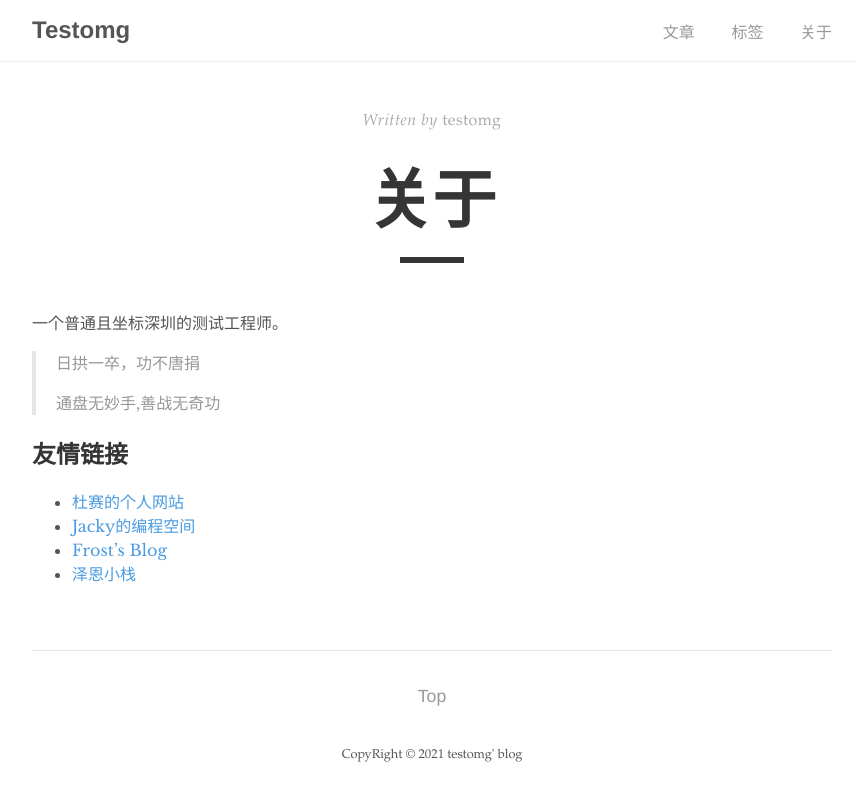
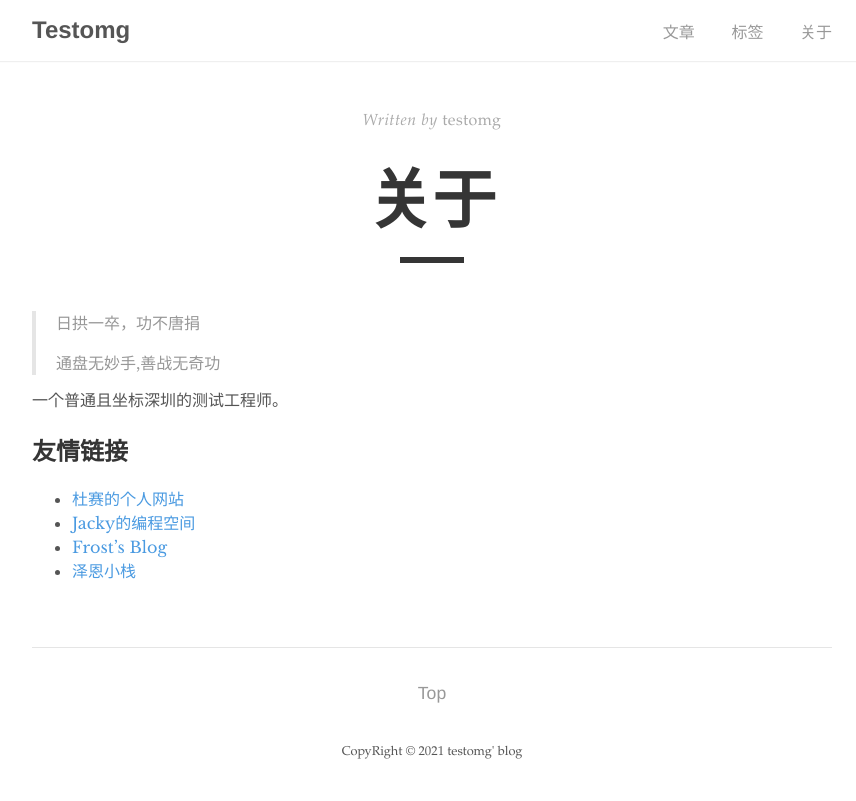
Before and after one commit to spark813/datatest, a Jekyll site: the page built from _pages/about.md, in a window 1280 px wide. Shown: the top 801 px of the page, without its empty margins (208-1064 px from the left). Built offline with Jekyll 4.4.1, drawn with Linux system fonts in a browser that asks for light colours.

Commit message:
真正的最后一版

```diff
--- a/_pages/about.md
+++ b/_pages/about.md
@@ -7,13 +7,13 @@ permalink: /about/
 
 
 
-一个普通且坐标深圳的测试工程师。
+> 日拱一卒，功不唐捐
+>
+> 通盘无妙手,善战无奇功
 
 
 
-> 日拱一卒，功不唐捐
->
-> 通盘无妙手,善战无奇功
+一个普通且坐标深圳的测试工程师。
 
 
 
```
